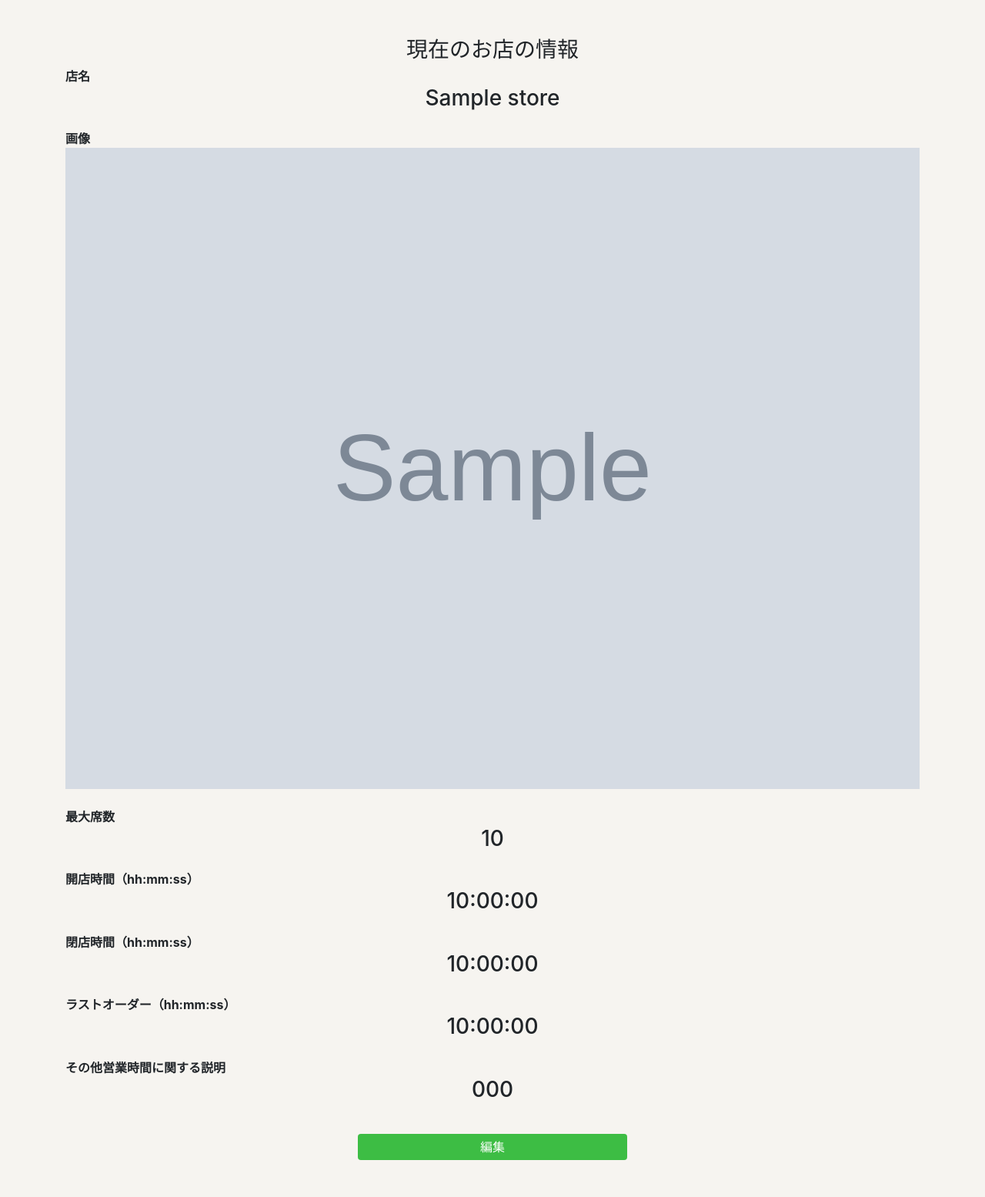
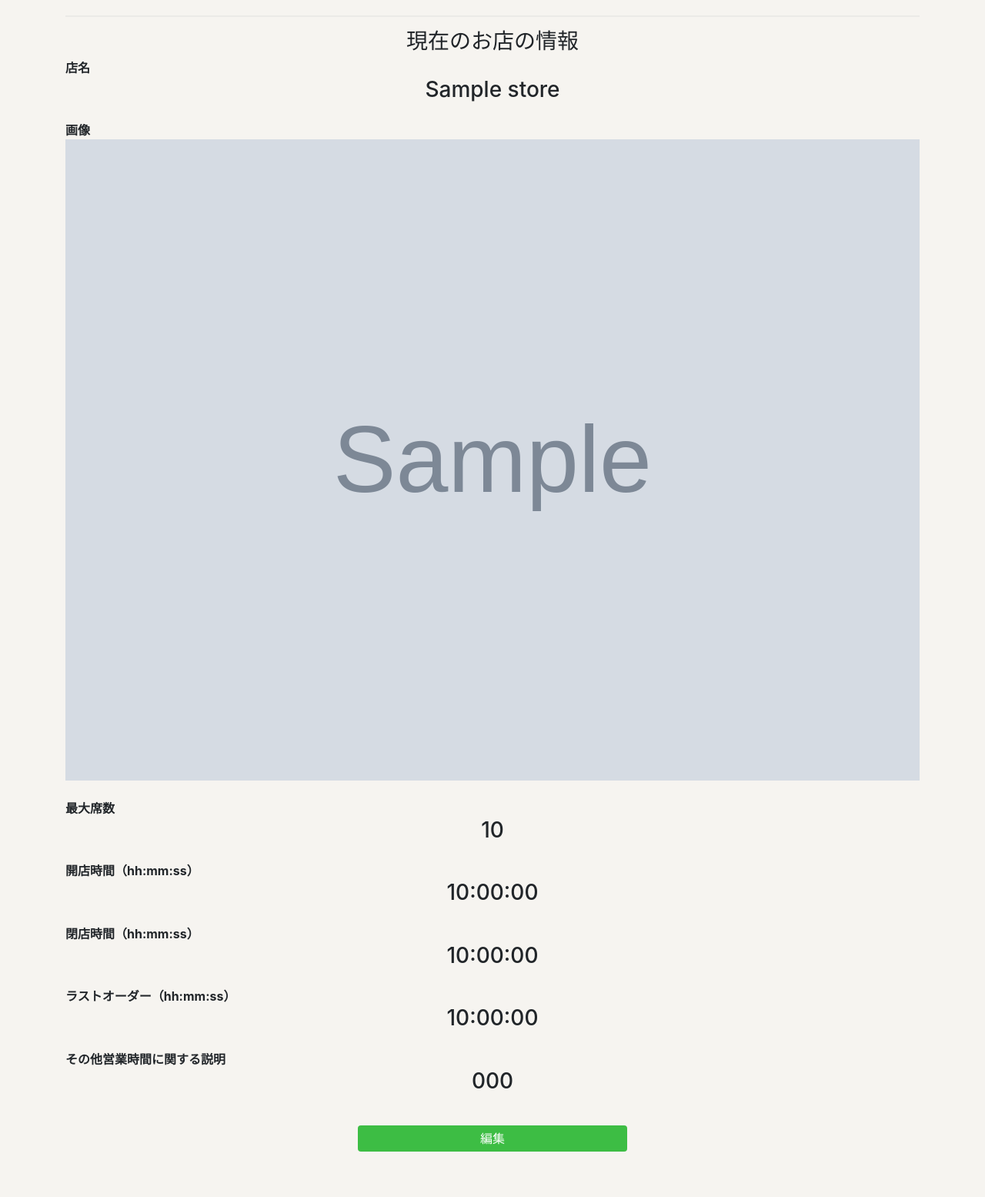
Before and after one commit to kasuuuu4423/dont-touch-menu, a PHP site: page /update_store/index.php in a window 1280 px wide. Shown: the part 136-1691 px from the top of the page at 77% size. After the commit the page ends 1632 px from the top, so only its background shows below. Run offline with PHP 8.4, Linux system fonts and the light colour scheme; the visitor is signed in with stand-in values (Sample User, id 1); tables that the repository leaves empty hold one stand-in row (values such as "Sample post"); grey boxes marked "Sample" are stand-in pictures; data that the repository does not hold is empty.

Commit message:
[fix] 他ページとの体裁整え

```diff
--- a/control/update_store/index.php
+++ b/control/update_store/index.php
@@ -19,8 +19,9 @@ if (isset($_SESSION["USERID"])) {
 require '../header.php';
 ?>
 
-<main class="container mt-5 pb-5">
+<main class="container pb-5">
   <div class="row">
+    <div class="col-12 bar"></div>
     <dl class="col-12">
       <h2>現在のお店の情報</h2>
       <dt>店名</dt>
```
